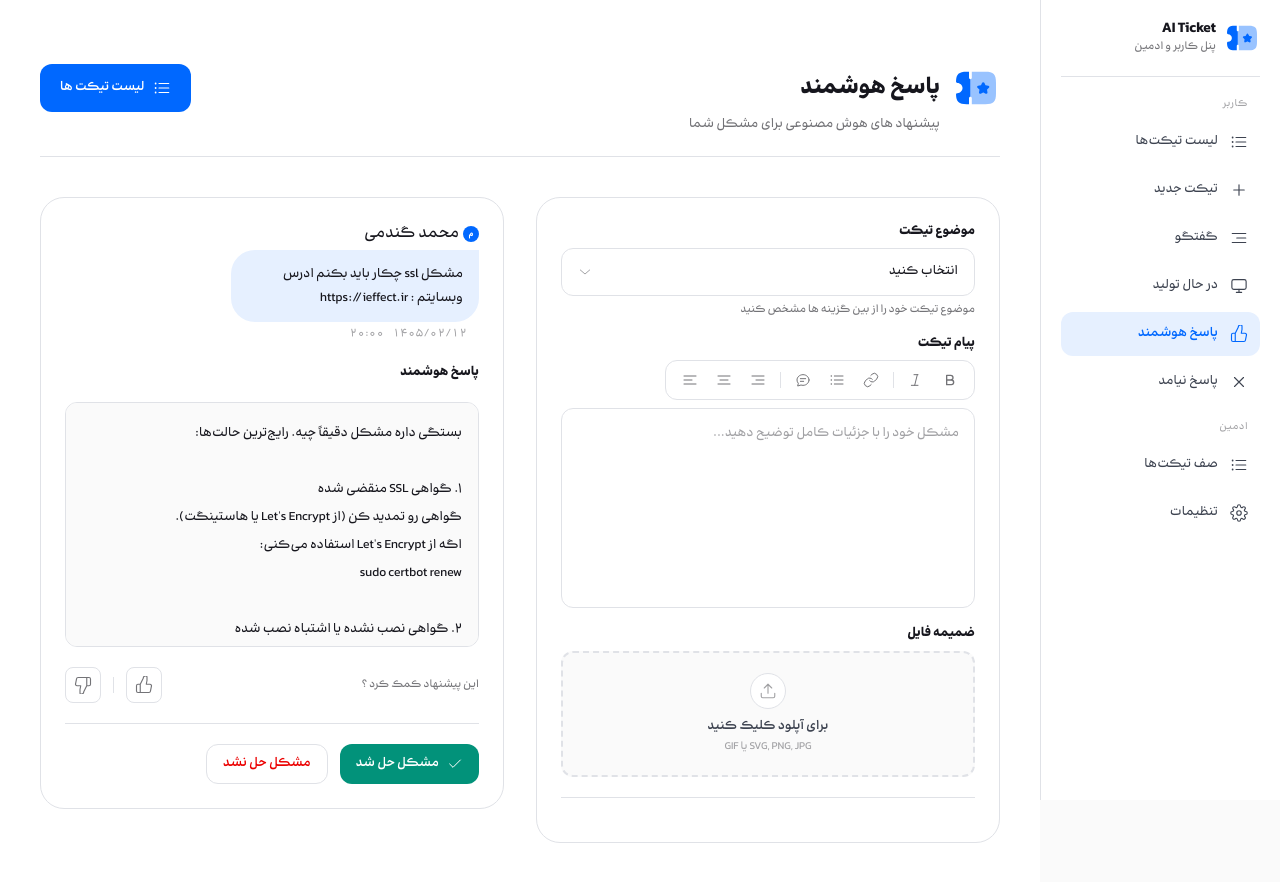
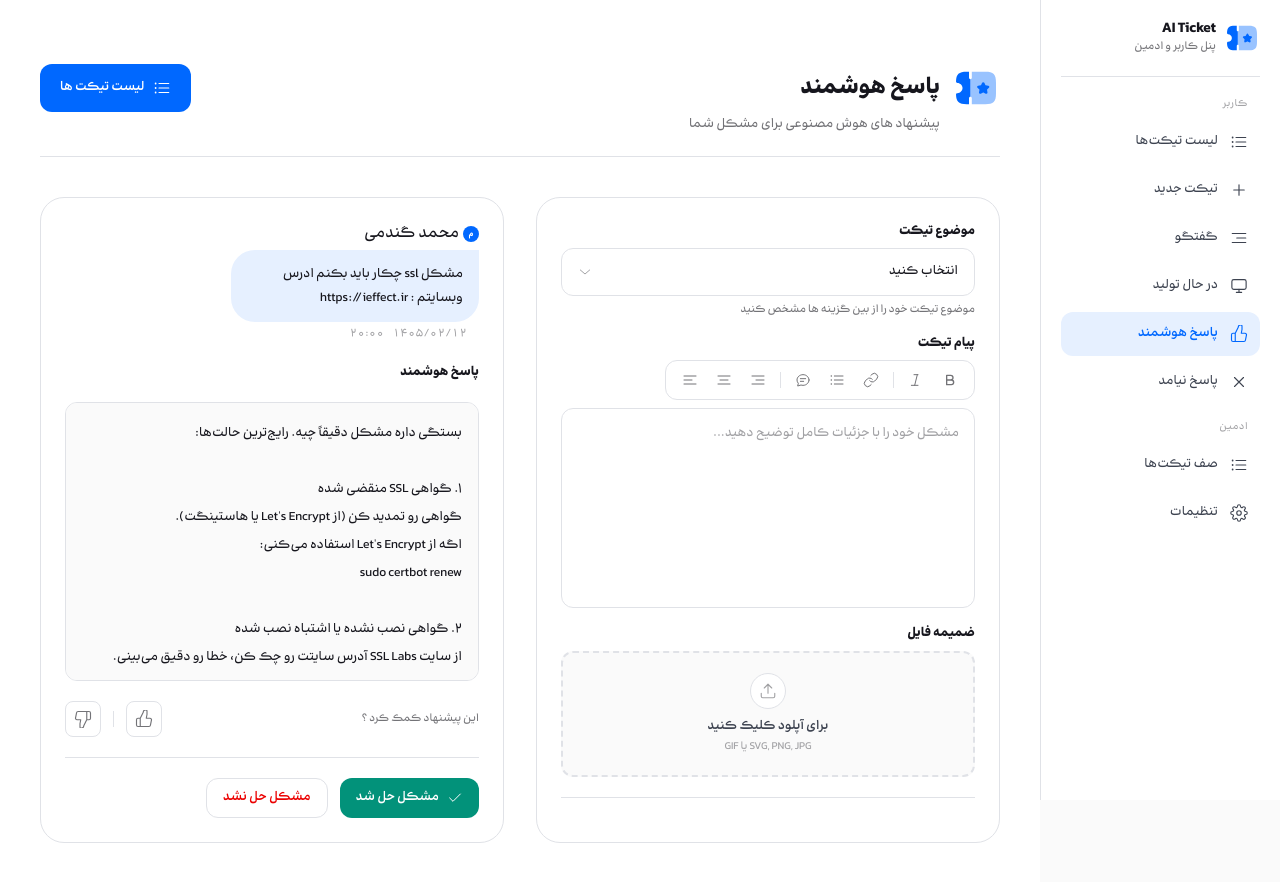
Before and after one commit to mehmet-gandomi/ticket, a React (Vite) app: page /tickets/ai-show in a window 1280 px wide. Shown: the top 882 px of the page. Built offline with nearby package versions, Linux system fonts and the light colour scheme.

Commit message:
some responsiev change

```diff
--- a/src/components/Pagination.tsx
+++ b/src/components/Pagination.tsx
@@ -88,7 +88,7 @@ export function Tabs<T extends string>({
         <button
           key={opt.value}
           onClick={() => onChange(opt.value)}
-          className={`flex-1 h-10 rounded-full text-[13px] transition whitespace-nowrap ${
+          className={`flex-1 h-10 rounded-full text-[13px] transition whitespace-nowrap md:min-w-[110px] ${
             value === opt.value
               ? 'bg-[#F0F1F3] text-[#3D4350] font-medium'
               : 'text-[#A3A9B6] hover:text-ink-900'
--- a/src/pages/TicketAiShowPage.tsx
+++ b/src/pages/TicketAiShowPage.tsx
@@ -46,7 +46,7 @@ export function TicketAiShowPage() {
 
           {/* Full AI answer */}
           <h3 className="text-[13px] font-bold text-right">پاسخ هوشمند</h3>
-          <div className="rounded-xl border border-line bg-surface-50 p-4 max-h-[245px] overflow-auto thin-scroll">
+          <div className="rounded-xl border border-line bg-surface-50 p-4 max-h-[279px] overflow-auto thin-scroll">
             <p className="text-[13px] leading-7 whitespace-pre-line text-right">{aiFullAnswer}</p>
           </div>
 
```
